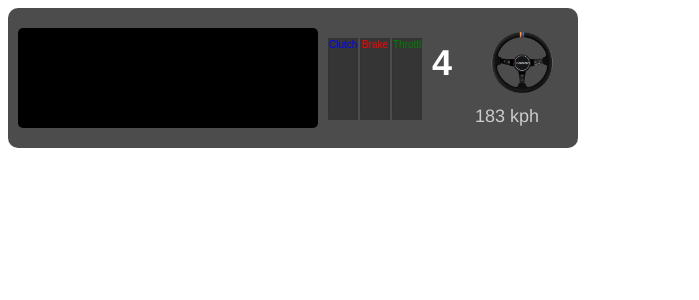
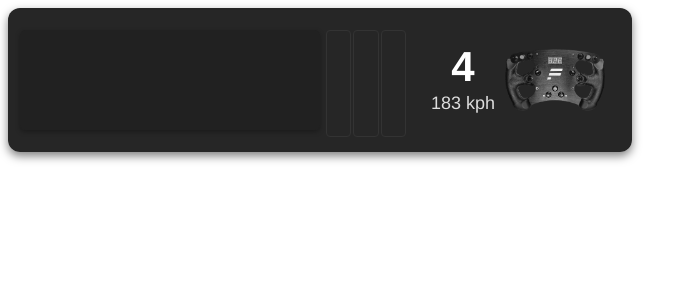
Before and after one commit to madmason/rah-iracing-overlay, a Python web app: template src/templates/overlay.html in a window 1280 px wide. Shown: the top 300 px of the page, without its empty margins (0-699 px from the left). Run offline with Jinja, Linux system fonts and the light colour scheme; the template is opened without the code that fills it, so the values that code supplies are empty; some libraries are stand-ins or nearby versions.

Commit message:
looks refinement and bug fixing

```diff
--- a/src/ir_webapp.py
+++ b/src/ir_webapp.py
@@ -14,5 +14,5 @@ class IRWebApp:
         def index():
             return render_template('overlay.html')
 
-    def run(self, host="127.0.0.1", port=8080, debug=True):
+    def run(self, host="127.0.0.1", port=8085, debug=True):
         self.socketio.run(self.app, host=host, port=port, debug=debug)
--- a/src/static/css/styles.css
+++ b/src/static/css/styles.css
@@ -1,23 +1,26 @@
 /* Basic styling for the telemetry overlay */
 .telemetry-container {
-    background: rgba(0, 0, 0, 0.7);
-    border-radius: 10px;
-    padding: 10px;
-    width: 550px; /* Increased width to fit the larger steering wheel */
-    color: white;
+    background: rgba(15, 15, 15, 0.9); /* Darker background */
+    border-radius: 12px;
+    padding: 12px;
+    width: 600px;
+    color: #f1f1f1;
     font-family: Arial, sans-serif;
+    box-shadow: 0px 4px 10px rgba(0, 0, 0, 0.5);
 }
 
 .telemetry-content {
     display: flex;
-    align-items: center;
+    align-items: center; /* Center items vertically in telemetry-container */
     position: relative;
+    height: 100%; /* Ensures full height for proper vertical centering */
 }
 
 #telemetry-graph {
-    background: black;
+    background: rgba(30, 30, 30, 0.6); /* Increased transparency for telemetry graph */
     border-radius: 5px;
-    margin: 10px 0;
+    margin: 10px 3px 10px 0; /* 3px margin-right to separate from bars */
+    box-shadow: 0px 2px 5px rgba(0, 0, 0, 0.3);
 }
 
 /* Positioning bars next to the canvas in a horizontal row */
@@ -25,22 +28,27 @@
     display: flex;
     flex-direction: row;
     justify-content: space-between;
-    margin-left: 10px;
-    width: 96px; /* Fixed width for the container (3 bars * 28px + 2 gaps) */
-    height: 80px; /* Fixed height matching max bar height */
-    position: relative;
+    width: 80px;
+    height: 100px;
+    margin-left: 3px; /* Ensure bars are separated by 3px */
 }
 
 .bar {
-    width: 28px; /* Reduced width */
-    height: 100%; /* Set to full height of telemetry-bars container */
+    width: 25px;
+    height: 100%;
+    border-radius: 4px;
     border: 1px solid #333;
-    background: rgba(0, 0, 0, 0.3);
     position: relative;
     text-align: center;
     font-size: 10px;
     color: white;
     overflow: hidden;
+    display: flex;
+    flex-direction: column;
+    align-items: center;
+    justify-content: flex-end;
+    padding-bottom: 5px;
+    font-weight: bold;
 }
 
 /* Fill section that grows from the bottom up */
@@ -49,53 +57,68 @@
     bottom: 0;
     width: 100%;
     background: currentColor;
+    border-radius: 4px;
+    transition: height 0.01s ease-in-out;
 }
 
-/* Separate bars by 2 pixels, except for the last one */
 .bar:not(:last-child) {
     margin-right: 2px;
 }
 
+/* Match colors with the graph lines */
 #clutch-bar { color: blue; }
 #brake-bar { color: red; }
-#throttle-bar { color: green; }
+#throttle-bar { color: rgb(0, 201, 0); }
 
-/* Right-side container for gear, steering wheel, and speed */
+/* Right-side container for gear, steering wheel, and speed, filling remaining space */
 .telemetry-right {
     display: flex;
     flex-direction: column;
     align-items: center;
     justify-content: center;
-    margin-left: 10px;
+    flex-grow: 1;
+    padding-left: 10px;
 }
 
-/* Arrange gear and steering wheel side by side */
+/* Arrange gear, speed, and steering wheel side by side */
 .gear-steering-container {
     display: flex;
-    align-items: center;
-    margin-bottom: 10px; /* Space between steering wheel and speed */
+    align-items: center; /* Vertically center items in telemetry-container */
+    justify-content: center;
+    gap: 10px; /* Space between gear/speed and steering wheel */
 }
 
+.gear-speed-container {
+    display: flex;
+    flex-direction: column;
+    align-items: center;
+}
+
+/* Gear display */
 #gear-display {
-    font-size: 36px; /* Large font for gear */
+    font-size: 42px;
     font-weight: bold;
     color: white;
     font-family: 'Helvetica', sans-serif;
-    line-height: 1; /* Tighter line height */
+    line-height: 1;
     text-align: center;
-    margin-right: 10px; /* Space between gear and steering wheel */
+    transition: color 0.2s ease-in-out;
+    align-self: center; /* Vertically aligns gear in telemetry-container */
 }
 
-.steering-wheel-icon {
-    max-width: 120px; /* Larger size for better fit */
-    max-height: 120px;
-    transform-origin: center;
-    transition: transform 0.05s linear; /* Smooth transition for angle updates */
+/* Speed display positioned below gear */
+#speed-display {
+    font-size: 18px;
+    color: #ddd;
+    font-family: 'Helvetica', sans-serif;
+    text-align: center;
+    margin-top: 5px; /* Slight spacing below gear */
 }
 
-#speed-display {
-    font-size: 18px;
-    color: #ccc;
-    font-family: 'Helvetica', sans-serif;
-    text-align: center;
+/* Centered steering wheel with larger size */
+.steering-wheel-icon {
+    max-width: 100px;
+    max-height: 100px;
+    transform-origin: center;
+    transition: transform 0.05s linear;
 }
--- a/src/static/js/script.js
+++ b/src/static/js/script.js
@@ -13,7 +13,11 @@ document.addEventListener("DOMContentLoaded", function() {
 
     // Listen for telemetry updates
     socket.on('telemetry_update', function(data) {
-        document.getElementById('gear-display').innerText = data.gear;
+        // Check gear value and display "N" for 0, "R" for -1, or the actual gear number otherwise
+        let gearDisplay = data.gear === 0 ? "N" : data.gear === -1 ? "R" : data.gear;
+        document.getElementById('gear-display').innerText = gearDisplay;
+
+        // Update speed display
         document.getElementById('speed-display').innerText = `${data.speed.toFixed(0)} kph`;
 
         // Update throttle, brake, clutch bar fill heights
--- a/src/templates/overlay.html
+++ b/src/templates/overlay.html
@@ -12,28 +12,29 @@
         <div class="telemetry-content">
             <!-- Canvas for graph lines -->
             <canvas id="telemetry-graph" width="300" height="100"></canvas>
+
             <!-- Throttle, Brake, and Clutch bars positioned to the right of the graph -->
             <div class="telemetry-bars">
                 <div id="clutch-bar" class="bar">
                     <div class="bar-fill" id="clutch-fill"></div>
-                    Clutch
                 </div>
                 <div id="brake-bar" class="bar">
                     <div class="bar-fill" id="brake-fill"></div>
-                    Brake
                 </div>
                 <div id="throttle-bar" class="bar">
                     <div class="bar-fill" id="throttle-fill"></div>
-                    Throttle
                 </div>
             </div>
-            <!-- Right-side display with gear and steering wheel -->
+
+            <!-- Right-side display with gear, speed, and steering wheel -->
             <div class="telemetry-right">
                 <div class="gear-steering-container">
-                    <div id="gear-display" class="data-item">4</div>
+                    <div class="gear-speed-container">
+                        <div id="gear-display">4</div>
+                        <div id="speed-display">183 kph</div>
+                    </div>
                     <img src="/static/img/steering_wheel.png" alt="Steering Wheel" id="steering-wheel" class="steering-wheel-icon">
                 </div>
-                <div id="speed-display" class="data-item">183 kph</div>
             </div>
         </div>
     </div>
```
Also changed, not shown: src/static/img/steering_wheel.png.
